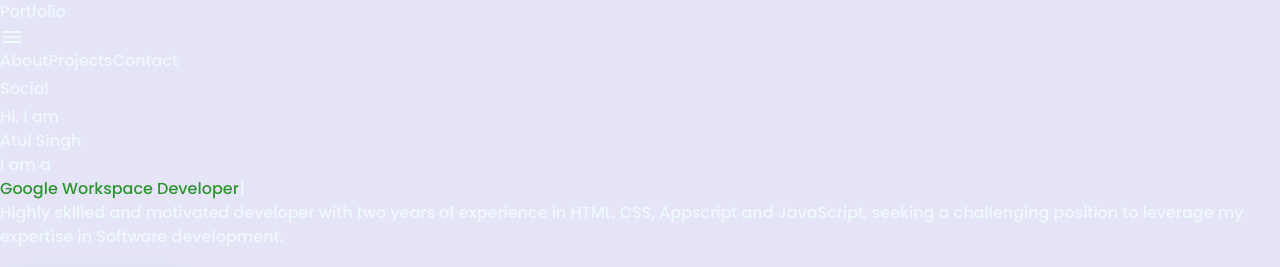
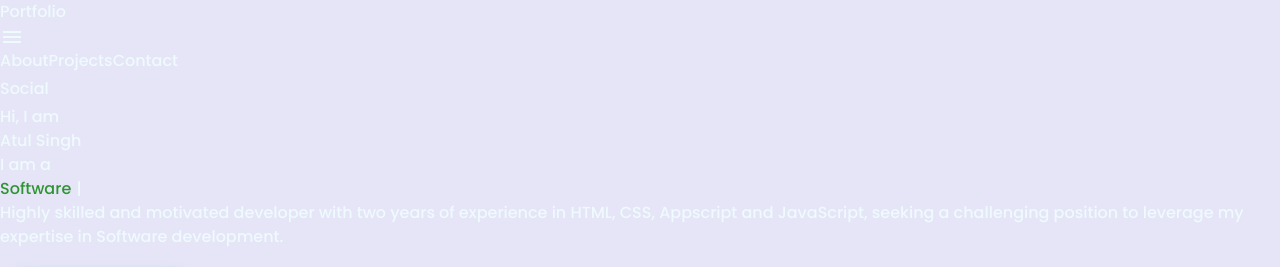
Before and after one commit to atuls888/portfolio-frontend, a React (Vite) app: page / in a window 1280 px wide. Shown: the top 267 px of the page. Built offline with nearby package versions, Linux system fonts and the light colour scheme.

Commit message:
Update About.jsx

```diff
--- a/src/components/About.jsx
+++ b/src/components/About.jsx
@@ -15,7 +15,7 @@
             <div className=" font-extrabold py-2 mx-3 ">
               <Typewriter
                 options={{
-                  strings: ["<span style='color: green;'>Google Workspace Developer</span>"],
+                  strings: ["<span style='color: green;'>Software Developer</span>"],
                   autoStart: true,
                   loop: true,
 
```
